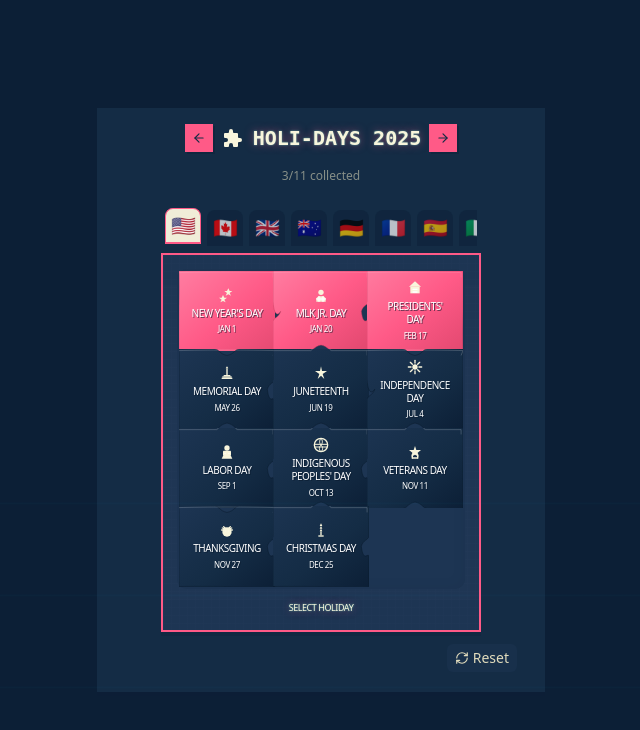
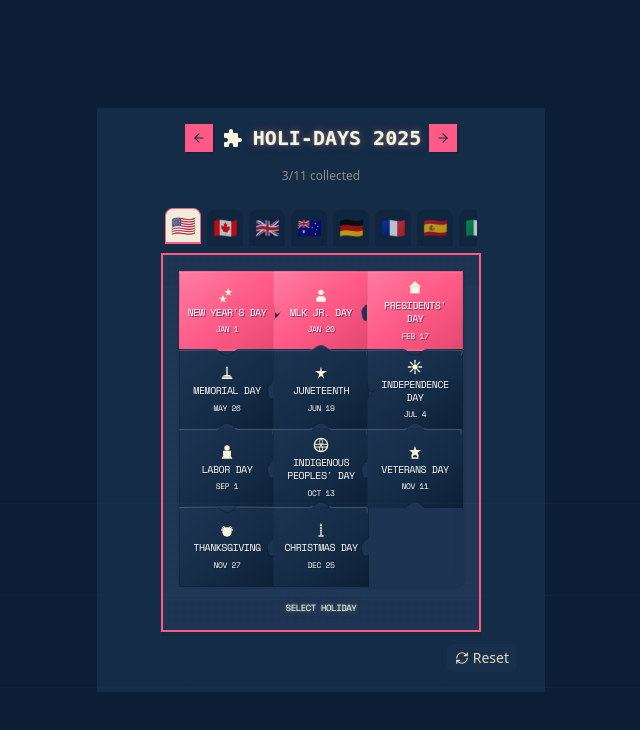
Before and after one commit to developer-jiwon/holiday, a Next.js app: page / in a window 1280 px wide. Shown: the top 730 px of the page, without its empty margins (319-959 px from the left). Built offline with nearby package versions, Linux system fonts and the light colour scheme.

Commit message:
Fixed minor issue

```diff
--- a/app/page.tsx
+++ b/app/page.tsx
@@ -25,11 +25,8 @@ export default function PuzzleScreen() {
   }, [theme]);
 
   return (
-    <body
-      className="min-h-screen bg-background font-sans antialiased"
-    >
     <main
-        className="flex min-h-screen w-full items-center justify-center px-4 relative overflow-hidden"
+      className="min-h-screen bg-background font-sans antialiased flex w-full items-center justify-center px-4 relative overflow-hidden"
       style={{ backgroundColor: theme.colors.background }}
     >
       {/* Theme-specific background effects */}
@@ -62,6 +59,5 @@ export default function PuzzleScreen() {
         <MobileHolidayPuzzle />
       </div>
     </main>
-    </body>
   )
 }
```
Lines whose indentation alone changed are shown as unchanged.
